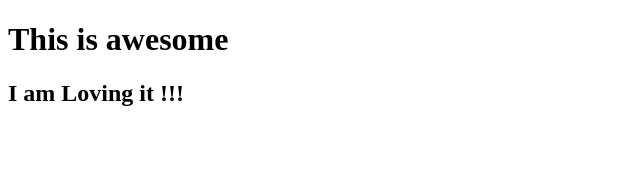
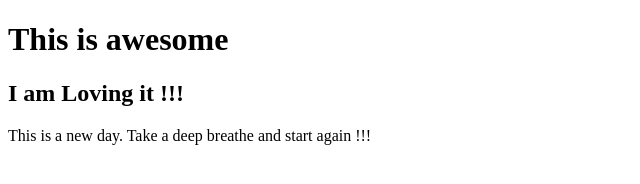
Before and after one commit to adib3006/my-first-repo, a plain HTML site: page index.html in a window 1280 px wide. Shown: the whole page, without its empty margins (0-640 px from the left). Drawn offline with Linux system fonts and the light colour scheme.

Commit message:
Style added

```diff
--- a/index.html
+++ b/index.html
@@ -9,5 +9,6 @@
 <body>
     <h1>This is awesome</h1>
     <h2>I am Loving it !!!</h2>
+    <p>This is a new day. Take a deep breathe and start again !!!</p>
 </body>
 </html>
--- /dev/null
+++ b/style.css
@@ -0,0 +1,3 @@
+P{
+    color: cornflowerblue;
+}
```
